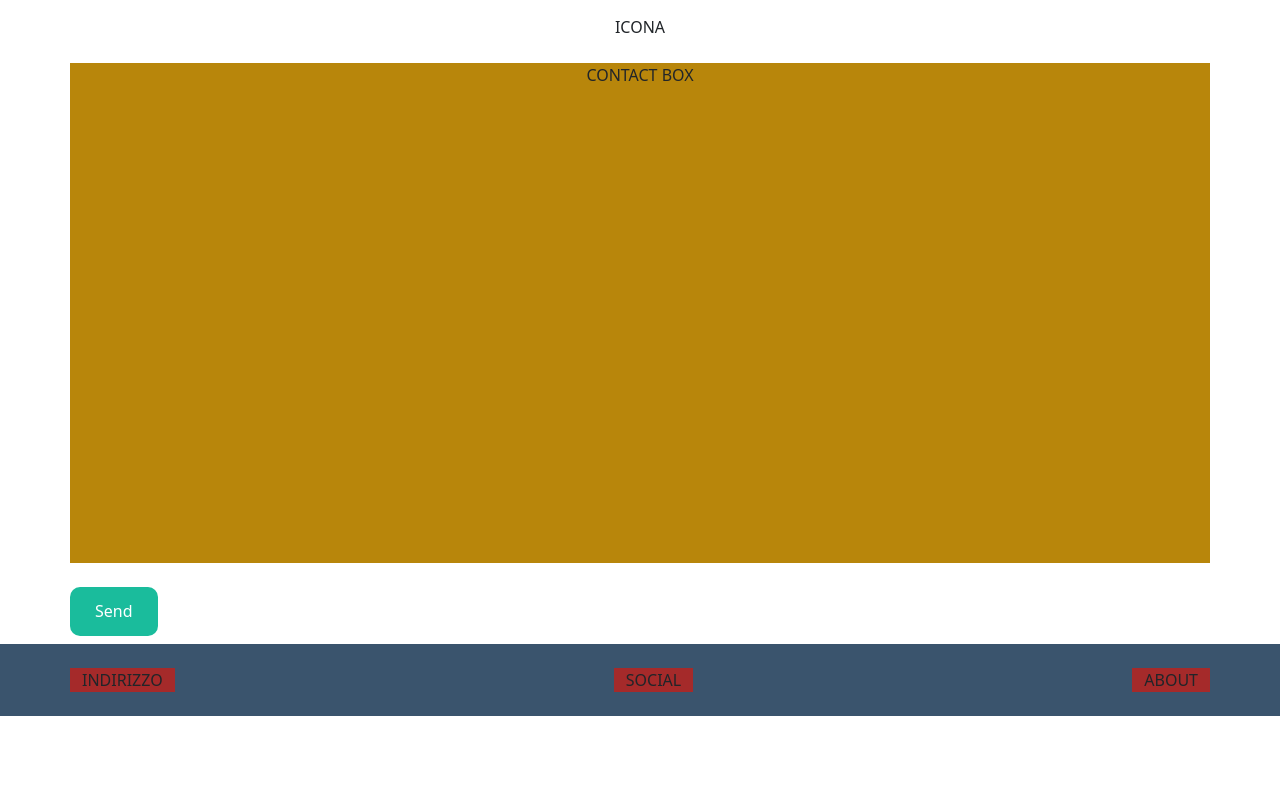
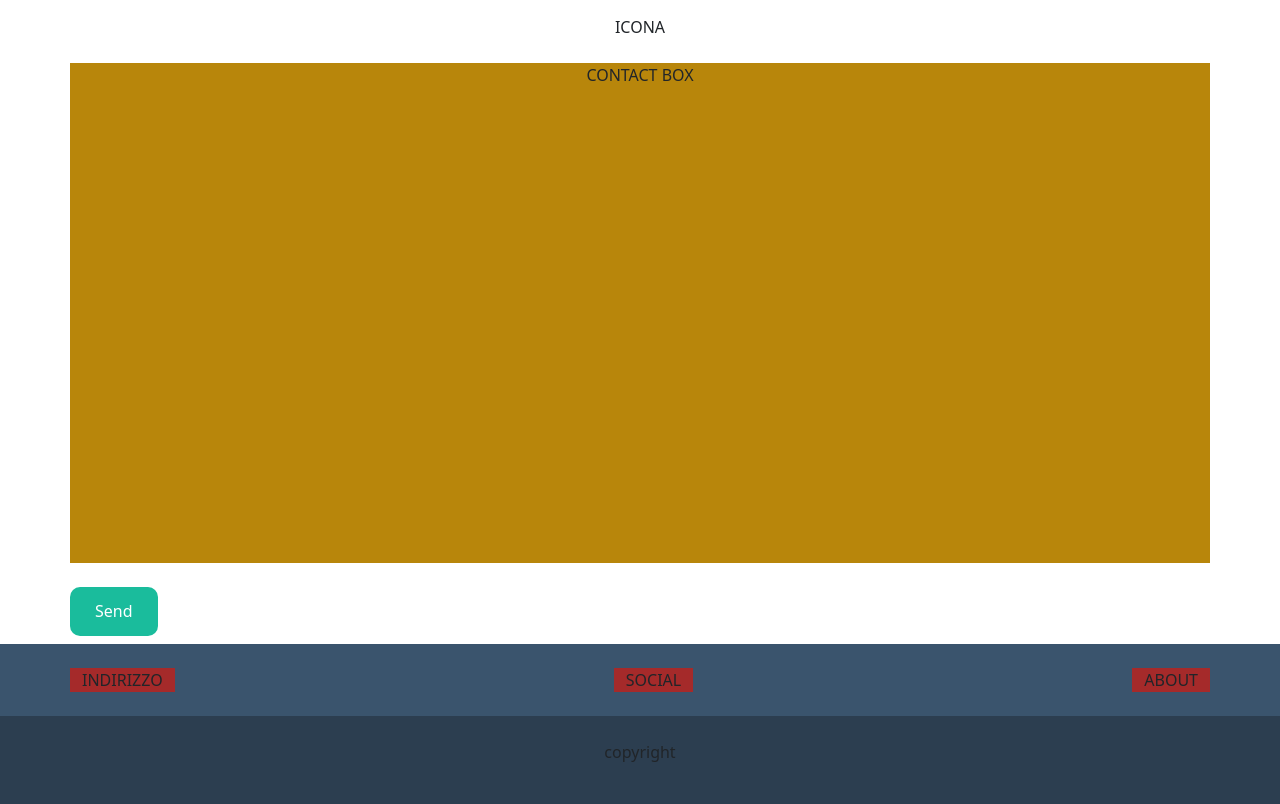
Before and after one commit to GioGio4/html-css-bootstrap-freelancer, a plain HTML site: page index.html in a window 1280 px wide. Shown: the part 1602-2406 px from the top of the page. Before the commit the page ends 2350 px from the top, so only its background shows below. Drawn offline with nearby package versions, Linux system fonts and the light colour scheme.

Commit message:
Add footer

```diff
--- a/css/style.css
+++ b/css/style.css
@@ -107,10 +107,19 @@ header{
 
 .social{
     background-color: #3a546d;
-    margin-bottom: 2rem;
+
 }
 
 .social .row>.col-12{
     /* Debug */
     background-color: brown;
 }
+
+
+/* ************************
+    FOOTER
+***************************/
+footer{
+    background-color: #2c3e50;
+
+}
--- a/index.html
+++ b/index.html
@@ -183,6 +183,15 @@
     </main>
 
     <footer>
+        <div class="container">
+            <div class="row py-4 text-center justify-content-center">
+                <div class="col-auto">
+                    <p>copyright</p>
+                </div>
+            </div>
+
+        </div>
+
 
     </footer>
 
```
